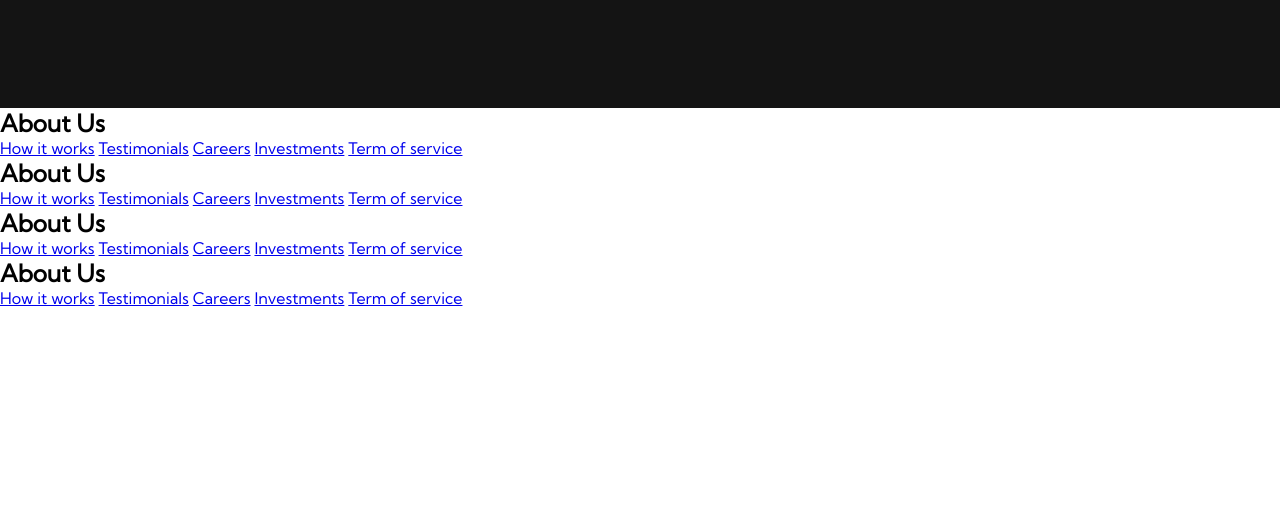
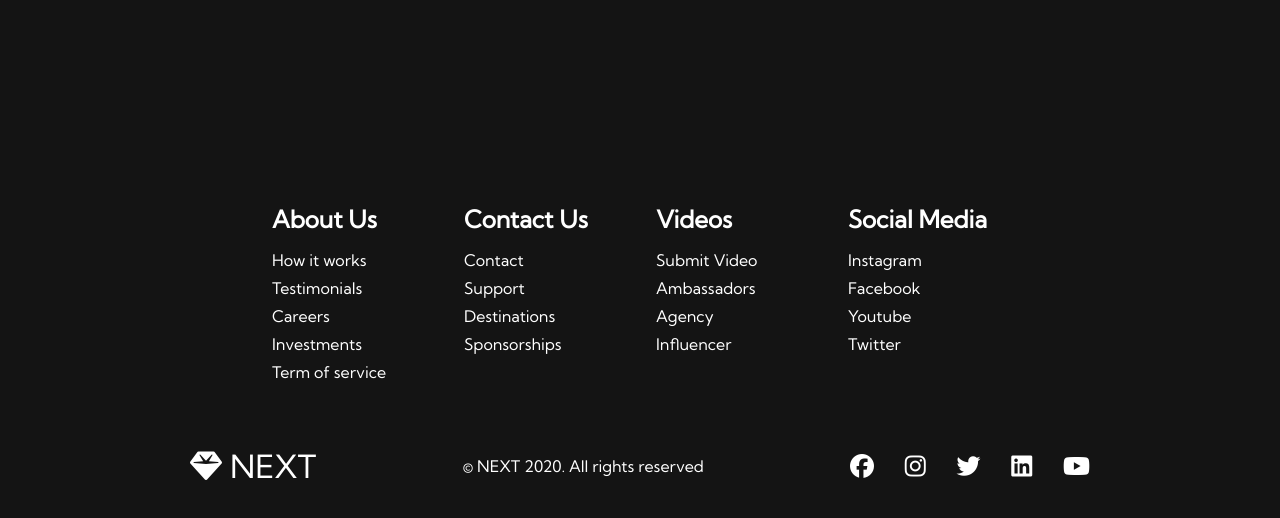
Before and after one commit to amon-cofie/My-first-official-project, a plain HTML site: page index.html in a window 1280 px wide. Shown: the part 1492-2010 px from the top of the page. Before the commit the page ends 1800 px from the top, so only its background shows below. Drawn offline with Linux system fonts and the light colour scheme.

Commit message:
Added footer

```diff
--- a/index.html
+++ b/index.html
@@ -84,40 +84,62 @@
 
     <div class="footer__container">
       <div class="footer__links">
-        <div class="footer__links--wrapper">
+        <div class="footer__link--wrapper">
           <div class="footer__link--items">
             <h2>About Us</h2>
-            <a href="/">How it works</a>
+            <a href="/sign__up">How it works</a>
             <a href="/">Testimonials</a>
             <a href="/">Careers</a>
             <a href="/">Investments</a>
             <a href="/">Term of service</a>
           </div>
           <div class="footer__link--items">
-            <h2>About Us</h2>
-            <a href="/">How it works</a>
-            <a href="/">Testimonials</a>
-            <a href="/">Careers</a>
-            <a href="/">Investments</a>
-            <a href="/">Term of service</a>
+            <h2>Contact Us</h2>
+            <a href="/">Contact</a>
+            <a href="/">Support</a>
+            <a href="/">Destinations</a>
+            <a href="/">Sponsorships</a>
           </div>
         </div>
-        <div class="footer__links--wrapper">
+        <div class="footer__link--wrapper">
           <div class="footer__link--items">
-            <h2>About Us</h2>
-            <a href="/">How it works</a>
-            <a href="/">Testimonials</a>
-            <a href="/">Careers</a>
-            <a href="/">Investments</a>
-            <a href="/">Term of service</a>
+            <h2>Videos</h2>
+            <a href="/">Submit Video</a>
+            <a href="/">Ambassadors</a>
+            <a href="/">Agency</a>
+            <a href="/">Influencer</a>
           </div>
           <div class="footer__link--items">
-            <h2>About Us</h2>
-            <a href="/">How it works</a>
-            <a href="/">Testimonials</a>
-            <a href="/">Careers</a>
-            <a href="/">Investments</a>
-            <a href="/">Term of service</a>
+            <h2>Social Media</h2>
+            <a href="/">Instagram</a>
+            <a href="/">Facebook</a>
+            <a href="/">Youtube</a>
+            <a href="/">Twitter</a>
+          </div>
+        </div>
+      </div>
+      <div class="social__media">
+        <div class="social__media--wrap">
+          <div class="footer__logo">
+            <a href="/" id="footer__logo"><i class="fas fa-gem"></i>NEXT</a>
+          </div>
+          <p class="website__rights">&copy; NEXT 2020. All rights reserved</p>
+          <div class="social__icons">
+            <a href="/" class="social__icon--link" target="_blank">
+              <i class="fab fa-facebook"></i>
+            </a>
+            <a href="/" class="social__icon--link" target="_blank">
+              <i class="fab fa-instagram"></i>
+            </a>
+            <a href="/" class="social__icon--link" target="_blank">
+              <i class="fab fa-twitter"></i>
+            </a>
+            <a href="/" class="social__icon--link" target="_blank">
+              <i class="fab fa-linkedin"></i>
+            </a>
+            <a href="/" class="social__icon--link" target="_blank">
+              <i class="fab fa-youtube"></i>
+            </a>
           </div>
         </div>
       </div>
--- a/styles.css
+++ b/styles.css
@@ -455,3 +455,132 @@
 }
 
 /* Footer Section */
+.footer__container {
+  background-color: #141414;
+  padding: 5rem 0;
+  display: flex;
+  flex-direction: column;
+  justify-content: center;
+  align-items: center;
+}
+
+#footer__logo {
+  color: #fff;
+  display: flex;
+  align-items: center;
+  cursor: pointer;
+  text-decoration: none;
+  font-size: 2rem;
+}
+
+.footer__links {
+  width: 100%;
+  max-width: 1000px;
+  display: flex;
+  justify-content: center;
+}
+
+.footer__link--wrapper {
+  display: flex;
+}
+
+.footer__link--items {
+  display: flex;
+  flex-direction: column;
+  align-items: flex-start;
+  margin: 16px;
+  text-align: left;
+  width: 160px;
+  box-sizing: border-box;
+}
+
+.footer__link--items h2 {
+  margin-bottom: 16px;
+}
+
+.footer__link--items > h2 {
+  color: #fff;
+}
+
+.footer__link--items a {
+  color: #fff;
+  text-decoration: none;
+  margin-bottom: 0.5rem;
+}
+
+.footer__link--items a:hover {
+  color: #e9e9e9;
+  transition: 0.3s ease-out;
+}
+
+/* Social Icons */
+.social__icon--link {
+  color: #fff;
+  font-size: 24px;
+}
+.social__media {
+  max-width: 1000px;
+  width: 100%;
+}
+
+.social__media--wrap {
+  display: flex;
+  justify-content: space-between;
+  align-items: center;
+  width: 90%;
+  max-width: 1000px;
+  margin: 40px auto 0 auto;
+}
+
+.social__icons {
+  display: flex;
+  justify-content: space-between;
+  align-items: center;
+  width: 240px;
+}
+
+.social__logo {
+  color: #fff;
+  justify-self: flex-start;
+  margin-left: 20px;
+  cursor: pointer;
+  text-decoration: none;
+  font-size: 2rem;
+  display: flex;
+  align-items: center;
+  margin-bottom: 16px;
+}
+
+.website__rights {
+  color: #fff;
+}
+
+@media screen and (max-width: 820px) {
+  .footer__links {
+    padding-top: 2rem;
+  }
+
+  #footer__logo {
+    margin-bottom: 2rem;
+  }
+
+  .website__rights {
+    margin-bottom: 2rem;
+  }
+
+  .footer__link--wrapper {
+    flex-direction: column;
+  }
+
+  .social__media--wrap {
+    flex-direction: column;
+  }
+}
+
+@media screen and (max-width: 480px) {
+  .footer__link--items {
+    margin: 0;
+    padding: 10px;
+    width: 100%;
+  }
+}
```
Also changed, not shown: tech.html (+150 -0 lines), images/pexels-ola-dapo-3345882.jpg (added).
